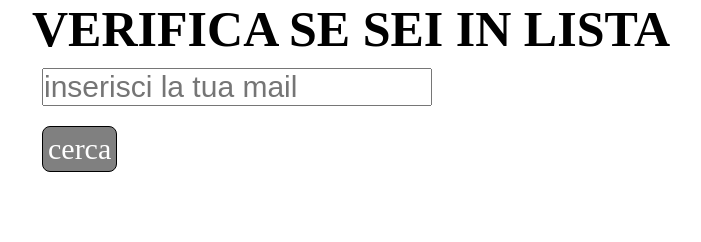
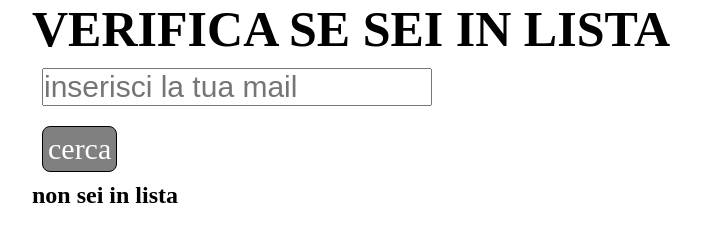
Before and after one commit to Vinctdea/js-mail-dadi, a plain HTML site: page mail/index.html in a window 1280 px wide. Both pictures are taken after a click on the element "cerca". Shown: the whole page, without its empty margins (224-925 px from the left). Drawn offline with Linux system fonts and the light colour scheme.

Commit message:
feat: add all structure js

```diff
--- a/mail/css/style.css
+++ b/mail/css/style.css
@@ -34,3 +34,11 @@ form > *{
     cursor: pointer;
     width: fit-content;
 }
+
+.si , .no{
+    display: none;
+}
+
+.display{
+    display: block;
+}
--- a/mail/index.html
+++ b/mail/index.html
@@ -17,7 +17,12 @@
                 <input type="mail" name="mail" id="mail" placeholder="inserisci la tua mail">
                 <div class="btn">cerca</div>
             </form>
+
+            <h2 class="si">complimenti sei in lista</h2>
+
+            <h2 class="no">non sei in lista</h2>
         </section>
+
 
     </main>
 
--- a/mail/js/main.js
+++ b/mail/js/main.js
@@ -7,6 +7,8 @@ console.log(mailList);
 
 const bottone = document.querySelector(".btn");
 const formMail = document.getElementById("mail");
+const vero = document.querySelector(".si")
+const falso = document.querySelector(".no")
 bottone.addEventListener("click",
     function(){
         let valoreMail = formMail.value;
@@ -16,15 +18,15 @@ bottone.addEventListener("click",
         for (let i=0; i< mailList.length; i++){
             let lista= mailList[i]
             console.log(lista);
+
+            // controlla che sia nella lista di chi può accedere,
+            // stampa un messaggio appropriato sull’esito del controllo.
+            if( valoreMail=== lista){
+                vero.classList.add("display")
+            }else {
+                falso.classList.add("display")
+            }
         }
 
     }
 )
-
-
-// controlla che sia nella lista di chi può accedere,
-
-
-
-
-// stampa un messaggio appropriato sull’esito del controllo.
```
